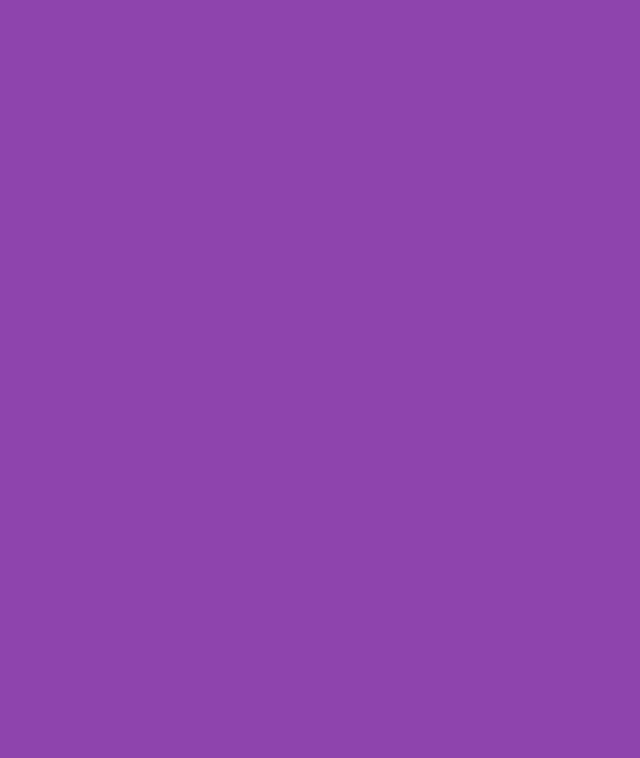
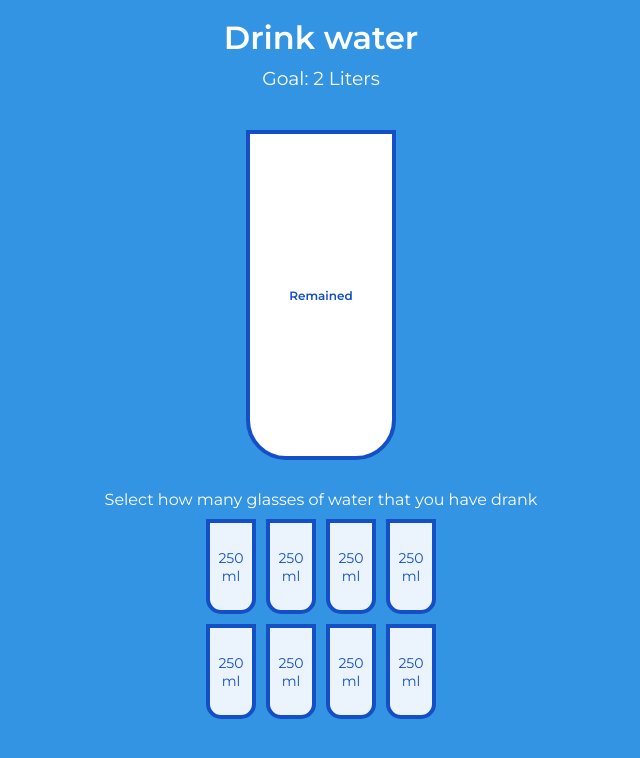
Before and after one commit to Rushikesh222/Drink-water, a plain HTML site: page index.html in a window 1280 px wide. Shown: the whole page, without its empty margins (319-959 px from the left). Drawn offline with Linux system fonts and the light colour scheme.

Commit message:
html and css

```diff
--- a/index.html
+++ b/index.html
@@ -8,6 +8,26 @@
     <title>Drink water</title>
   </head>
   <body>
+    <h1>Drink water</h1>
+    <h3>Goal: 2 Liters</h3>
+    <div class="cup">
+      <div class="remained" id="remained">
+        <span id="liters"></span>
+        <small>Remained</small>
+      </div>
+      <div class="percentage" id="percentage"></div>
+    </div>
+    <p class="text">Select how many glasses of water that you have drank</p>
+    <div class="cups">
+      <div class="cup cup-small">250 ml</div>
+      <div class="cup cup-small">250 ml</div>
+      <div class="cup cup-small">250 ml</div>
+      <div class="cup cup-small">250 ml</div>
+      <div class="cup cup-small">250 ml</div>
+      <div class="cup cup-small">250 ml</div>
+      <div class="cup cup-small">250 ml</div>
+      <div class="cup cup-small">250 ml</div>
+    </div>
     <script src="./app.js"></script>
   </body>
 </html>
--- a/style.css
+++ b/style.css
@@ -1,17 +1,92 @@
-@import url("https://fonts.googleapis.com/css2?family=Roboto+Mono&display=swap");
+@import url("https://fonts.googleapis.com/css2?family=Montserrat:400,600&display=swap");
 * {
   box-sizing: border-box;
 }
+:root {
+  --border-color: #144fc6;
+  --fill-color: #6ab3f8;
+}
 
 body {
-  background-color: #8e44ad;
+  background-color: #3494e4;
   color: #fff;
-  font-family: "Roboto Mono", sans-serif;
+  font-family: "Montserrat", sans-serif;
   display: flex;
+  flex-direction: column;
+  align-items: center;
+  margin-bottom: 40px;
+}
+h1 {
+  margin: 10px 0 0;
+}
+h3 {
+  font-weight: 400;
+  margin: 10px 0;
+}
+.cup {
+  background-color: #fff;
+  border: 4px solid var(--border-color);
+  color: var(--border-color);
+  border-radius: 0 0 40px 40px;
+  height: 330px;
+  width: 150px;
+  margin: 30px 0;
+  display: flex;
+  flex-direction: column;
+  overflow: hidden;
+}
+.cup.cup-small {
+  height: 95px;
+  width: 50px;
+  border-radius: 0 0 15px 15px;
+  background-color: rgba(255, 255, 255, 0.9);
+  cursor: pointer;
+  font-size: 14px;
   align-items: center;
   justify-content: center;
   text-align: center;
-  overflow: hidden;
-  height: 100vh;
-  margin: 0;
+  margin: 5px;
+  transition: 0.3s ease;
 }
+.cup.cup-small.full {
+  background-color: var(--fill-color);
+  color: #fff;
+}
+.cups {
+  display: flex;
+  flex-wrap: wrap;
+  align-items: center;
+  justify-content: center;
+  width: 280px;
+}
+.remained {
+  display: flex;
+  flex-direction: column;
+  align-items: center;
+  justify-content: center;
+  text-align: center;
+  flex: 1;
+  transition: 0.3s ease;
+}
+.remained {
+  font-size: 20px;
+  font-weight: bold;
+}
+.remained small {
+  font-size: 12px;
+}
+.percentage {
+  background-color: var(--fill-color);
+  font-size: 30px;
+  display: flex;
+  justify-content: center;
+  align-items: center;
+  font-weight: bold;
+  font-size: 30px;
+  height: 0;
+  transition: 0.3s ease;
+}
+.text {
+  text-align: center;
+  margin: 0 0 5px;
+}
```
